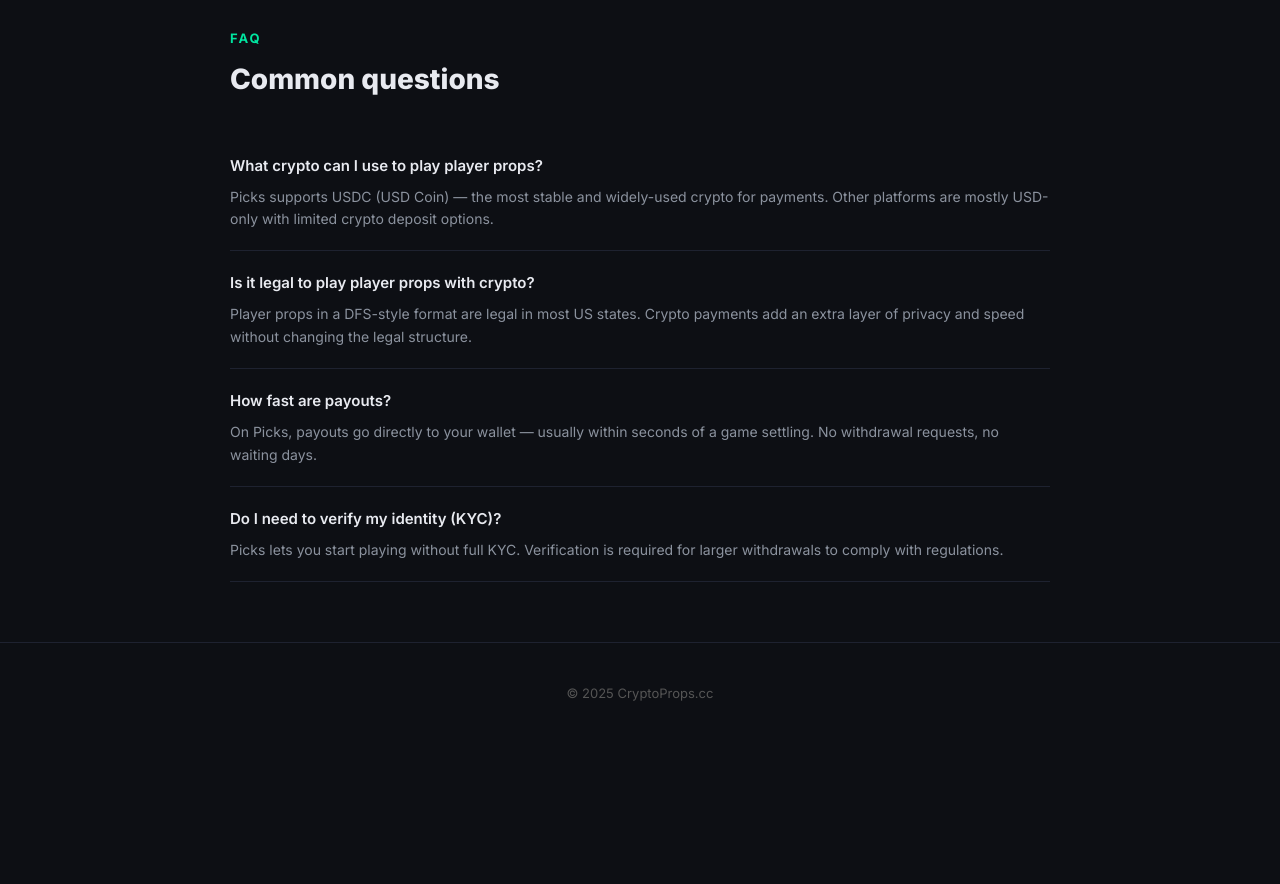
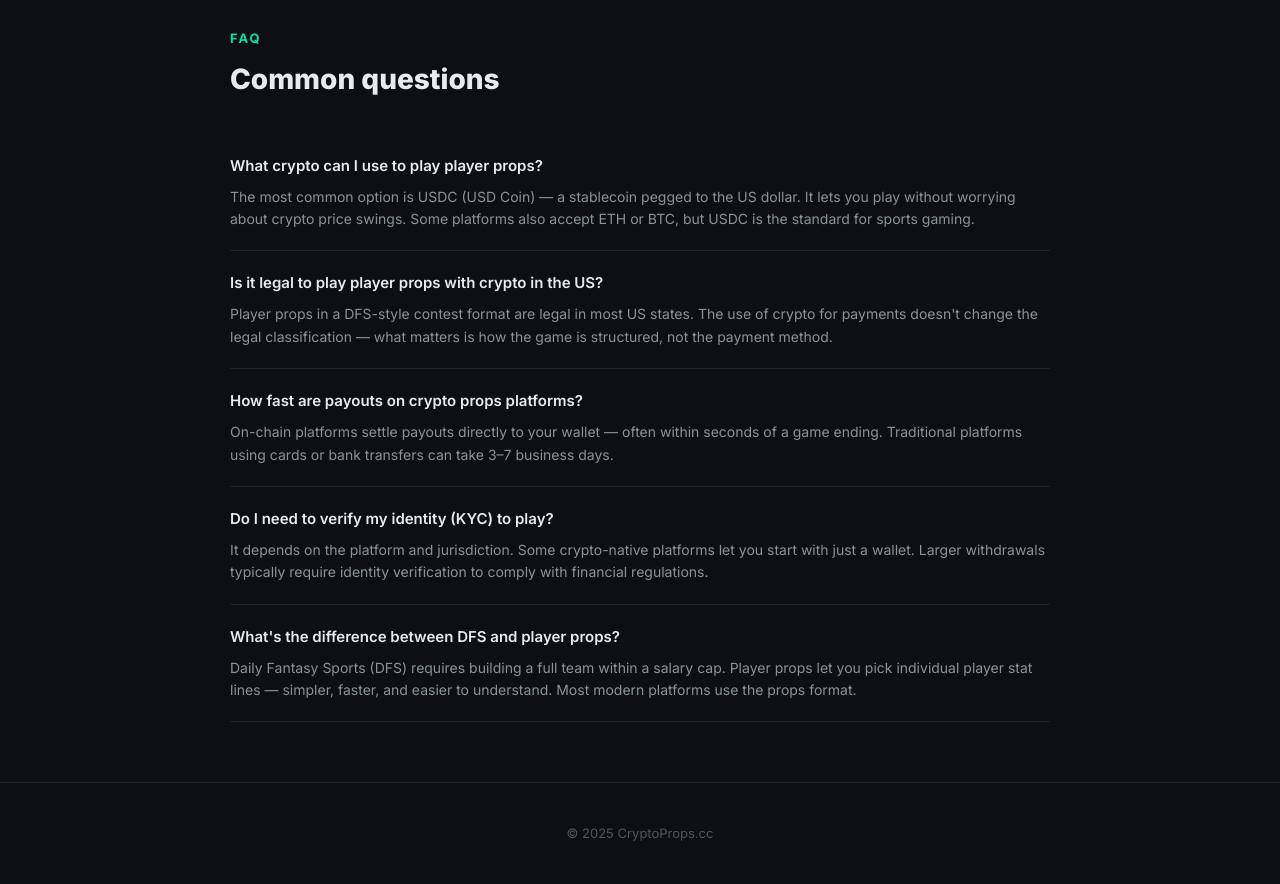
Before and after one commit to gia-ctrl/cryptoprops-site, a plain HTML site: page cryptoprops/index.html in a window 1280 px wide. Shown: the part 2780-3664 px from the top of the page. Before the commit the page ends 3524 px from the top, so only its background shows below. Drawn offline with Linux system fonts and the light colour scheme.

Commit message:
FAQ: generic industry content, no Picks branding

```diff
--- a/cryptoprops/index.html
+++ b/cryptoprops/index.html
@@ -158,12 +158,16 @@ footer{text-align:center;padding:40px 20px;color:#555;font-size:13px;border-top:
 <div class="section">
   <div class="section-title">FAQ</div>
   <div class="section-h2">Common questions</div>
-  <div class="faq">
-    <div class="faq-item"><div class="faq-q">What crypto can I use to play player props?</div><div class="faq-a">Picks supports USDC (USD Coin) — the most stable and widely-used crypto for payments. Other platforms are mostly USD-only with limited crypto deposit options.</div></div>
-    <div class="faq-item"><div class="faq-q">Is it legal to play player props with crypto?</div><div class="faq-a">Player props in a DFS-style format are legal in most US states. Crypto payments add an extra layer of privacy and speed without changing the legal structure.</div></div>
-    <div class="faq-item"><div class="faq-q">How fast are payouts?</div><div class="faq-a">On Picks, payouts go directly to your wallet — usually within seconds of a game settling. No withdrawal requests, no waiting days.</div></div>
-    <div class="faq-item"><div class="faq-q">Do I need to verify my identity (KYC)?</div><div class="faq-a">Picks lets you start playing without full KYC. Verification is required for larger withdrawals to comply with regulations.</div></div>
+      <div class="faq">
+    <div class="faq-item"><div class="faq-q">What crypto can I use to play player props?</div><div class="faq-a">The most common option is USDC (USD Coin) — a stablecoin pegged to the US dollar. It lets you play without worrying about crypto price swings. Some platforms also accept ETH or BTC, but USDC is the standard for sports gaming.</div></div>
+    <div class="faq-item"><div class="faq-q">Is it legal to play player props with crypto in the US?</div><div class="faq-a">Player props in a DFS-style contest format are legal in most US states. The use of crypto for payments doesn't change the legal classification — what matters is how the game is structured, not the payment method.</div></div>
+    <div class="faq-item"><div class="faq-q">How fast are payouts on crypto props platforms?</div><div class="faq-a">On-chain platforms settle payouts directly to your wallet — often within seconds of a game ending. Traditional platforms using cards or bank transfers can take 3–7 business days.</div></div>
+    <div class="faq-item"><div class="faq-q">Do I need to verify my identity (KYC) to play?</div><div class="faq-a">It depends on the platform and jurisdiction. Some crypto-native platforms let you start with just a wallet. Larger withdrawals typically require identity verification to comply with financial regulations.</div></div>
+    <div class="faq-item"><div class="faq-q">What's the difference between DFS and player props?</div><div class="faq-a">Daily Fantasy Sports (DFS) requires building a full team within a salary cap. Player props let you pick individual player stat lines — simpler, faster, and easier to understand. Most modern platforms use the props format.</div></div>
   </div>
+  </div>
+  </div>
+</div>
 </div>
 
 </div>
```
